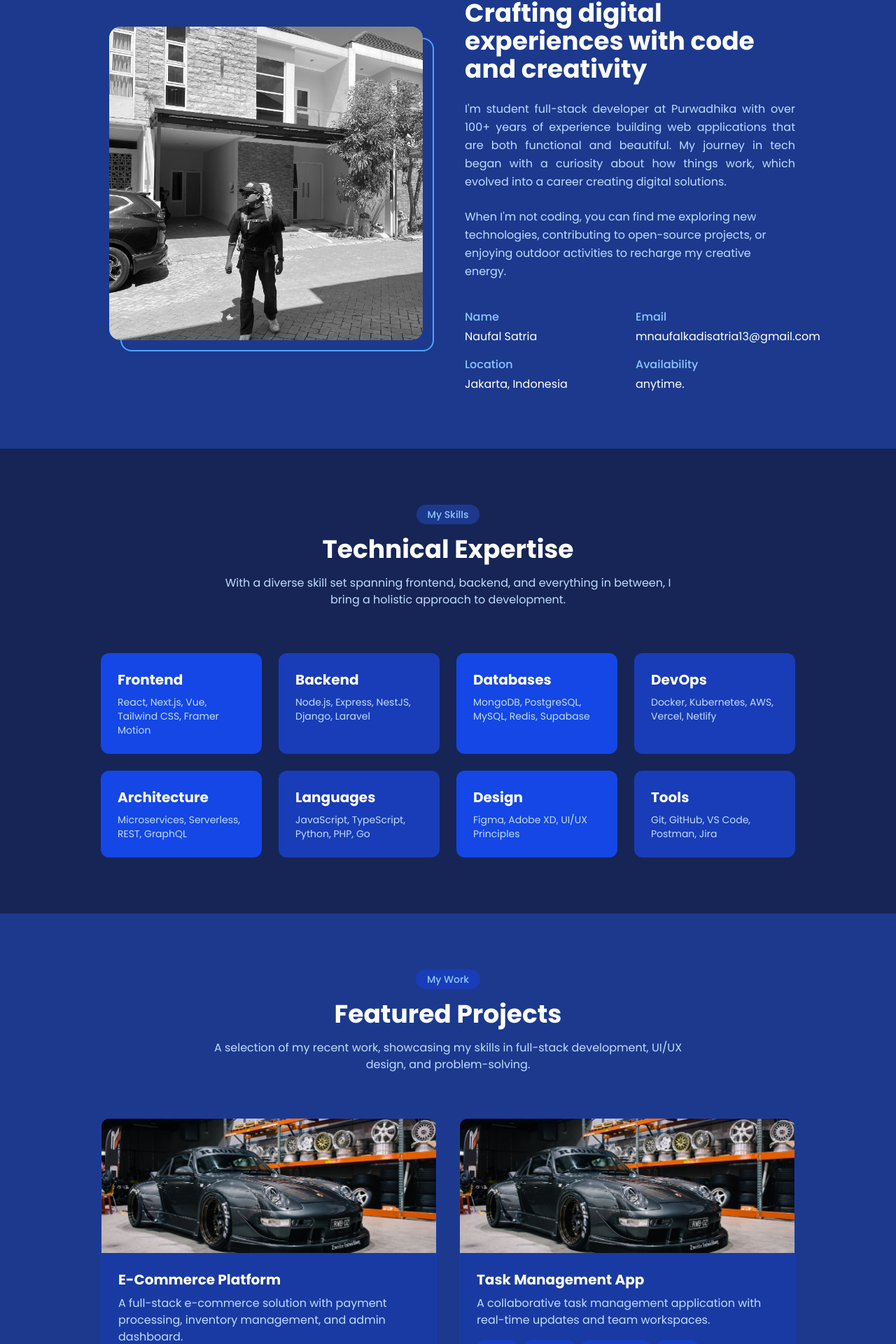
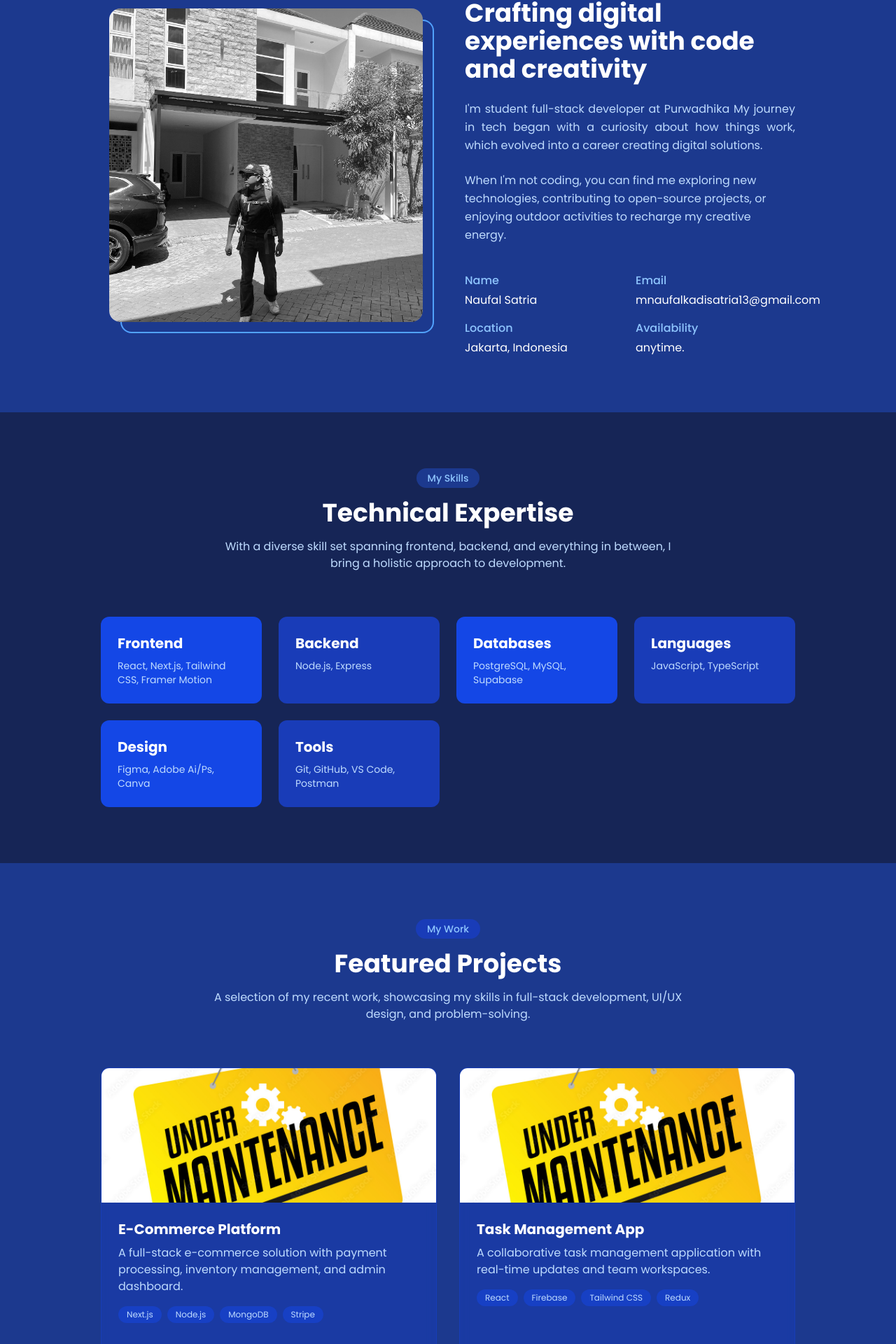
Before and after one commit to Jepzec/portofolio, a Next.js app: page / in a window 1280 px wide. Shown: the part 917-2837 px from the top of the page at 70% size. Built offline with nearby package versions, Linux system fonts and the light colour scheme.

Commit message:
new update

```diff
--- a/src/components/about-section.tsx
+++ b/src/components/about-section.tsx
@@ -38,9 +38,8 @@ export default function AboutSection() {
             </h2>
 
             <p className="text-justify leading-relaxed text-blue-200">
-              I&apos;m student full-stack developer at Purwadhika with over 100+
-              years of experience building web applications that are both
-              functional and beautiful. My journey in tech began with a
+              I&apos;m student full-stack developer at Purwadhika
+               My journey in tech began with a
               curiosity about how things work, which evolved into a career
               creating digital solutions.
             </p>
--- a/src/components/contact-section.tsx
+++ b/src/components/contact-section.tsx
@@ -37,8 +37,8 @@ export default function ContactSection() {
               <Image
                 src={"/email.svg"}
                 alt={"logo email"}
-                width={40}
-                height={40}
+                width={50}
+                height={50}
               />
             </Link>
             <p>mnaufalkadisatria13@gmail.com</p>
--- a/src/components/portfolio-section.tsx
+++ b/src/components/portfolio-section.tsx
@@ -6,7 +6,7 @@ export default function PortfolioSection() {
       title: "E-Commerce Platform",
       description:
         "A full-stack e-commerce solution with payment processing, inventory management, and admin dashboard.",
-      image: "/ProjectImg.jpg",
+      image: "/under-maintenance.jpg",
       tags: ["Next.js", "Node.js", "MongoDB", "Stripe"],
       liveUrl: "#",
       githubUrl: "#",
@@ -15,7 +15,7 @@ export default function PortfolioSection() {
       title: "Task Management App",
       description:
         "A collaborative task management application with real-time updates and team workspaces.",
-      image: "/ProjectImg.jpg",
+      image: "/under-maintenance.jpg",
       tags: ["React", "Firebase", "Tailwind CSS", "Redux"],
       liveUrl: "#",
       githubUrl: "#",
@@ -24,7 +24,7 @@ export default function PortfolioSection() {
       title: "AI Content Generator",
       description:
         "An AI-powered application that generates marketing copy, blog posts, and social media content.",
-      image: "/ProjectImg.jpg",
+      image: "/under-maintenance.jpg",
       tags: ["Vue.js", "Python", "OpenAI", "FastAPI"],
       liveUrl: "#",
       githubUrl: "#",
@@ -33,7 +33,7 @@ export default function PortfolioSection() {
       title: "Real Estate Platform",
       description:
         "A property listing and management platform with virtual tours and mortgage calculator.",
-      image: "/ProjectImg.jpg",
+      image: "/under-maintenance.jpg",
       tags: ["Next.js", "PostgreSQL", "Mapbox", "AWS"],
       liveUrl: "#",
       githubUrl: "#",
--- a/src/components/skill-section.tsx
+++ b/src/components/skill-section.tsx
@@ -2,42 +2,33 @@ export default function SkillSection() {
   const skills = [
     {
       title: "Frontend",
-      description: "React, Next.js, Vue, Tailwind CSS, Framer Motion",
+      description: "React, Next.js, Tailwind CSS, Framer Motion",
       color: "bg-blue-700",
     },
     {
       title: "Backend",
-      description: "Node.js, Express, NestJS, Django, Laravel",
+      description: "Node.js, Express",
       color: "bg-blue-800",
     },
     {
       title: "Databases",
-      description: "MongoDB, PostgreSQL, MySQL, Redis, Supabase",
+      description: "PostgreSQL, MySQL, Supabase",
       color: "bg-blue-700",
     },
-    {
-      title: "DevOps",
-      description: "Docker, Kubernetes, AWS, Vercel, Netlify",
-      color: "bg-blue-800",
-    },
-    {
-      title: "Architecture",
-      description: "Microservices, Serverless, REST, GraphQL",
-      color: "bg-blue-700",
-    },
+
     {
       title: "Languages",
-      description: "JavaScript, TypeScript, Python, PHP, Go",
+      description: "JavaScript, TypeScript",
       color: "bg-blue-800",
     },
     {
       title: "Design",
-      description: "Figma, Adobe XD, UI/UX Principles",
+      description: "Figma, Adobe Ai/Ps, Canva",
       color: "bg-blue-700",
     },
     {
       title: "Tools",
-      description: "Git, GitHub, VS Code, Postman, Jira",
+      description: "Git, GitHub, VS Code, Postman",
       color: "bg-blue-800",
     },
   ];
--- a/src/components/testimonials-section.tsx
+++ b/src/components/testimonials-section.tsx
@@ -25,7 +25,7 @@ export default function TestimonialsSection() {
     {
       quote:
         "Naufal technical expertise and ability to translate complex requirements into elegant solutions is impressive. He's a collaborative team player who elevates the entire project.",
-      name: "Ashton Hole",
+      name: "Ashton Hall",
       position: "CEO, Ice Facewash",
       avatar: "/asston.jpeg",
     },
```
Also changed, not shown: public/under-maintenance.jpg (added), src/app/icon.svg.
